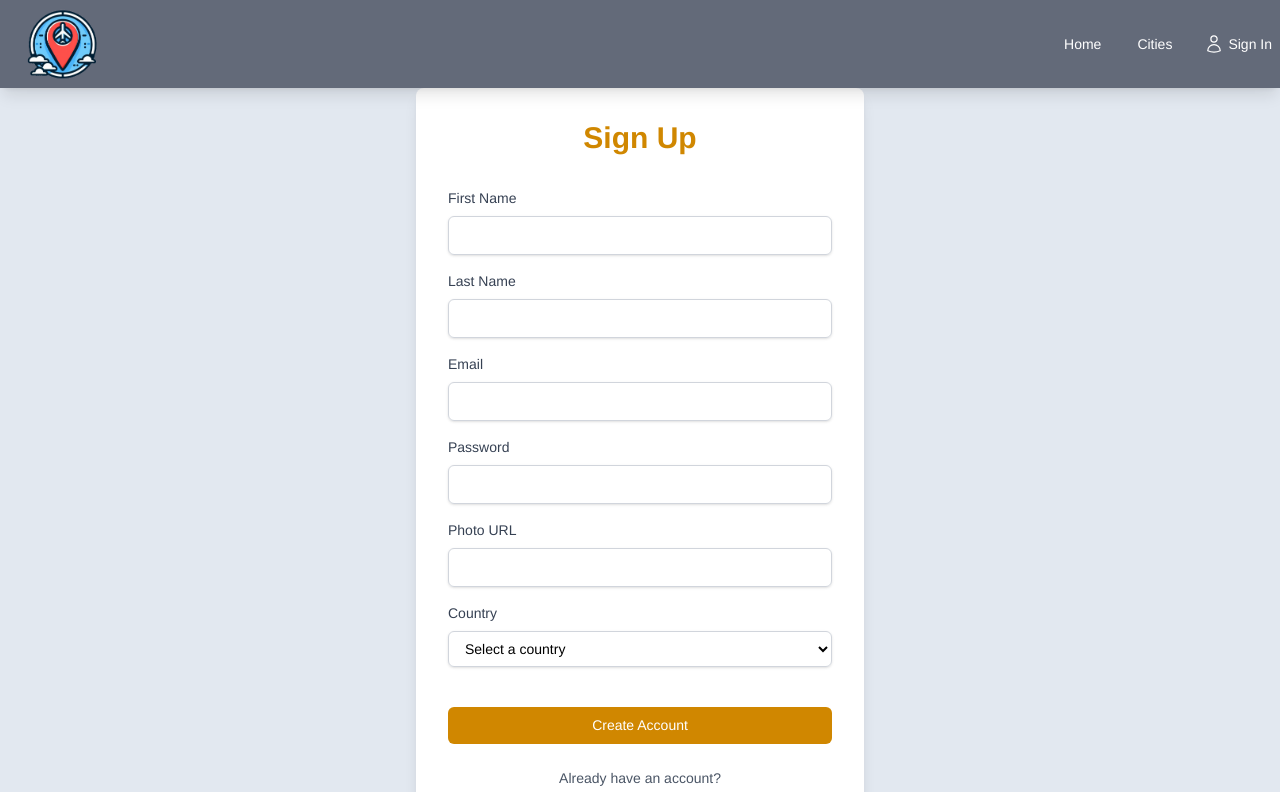
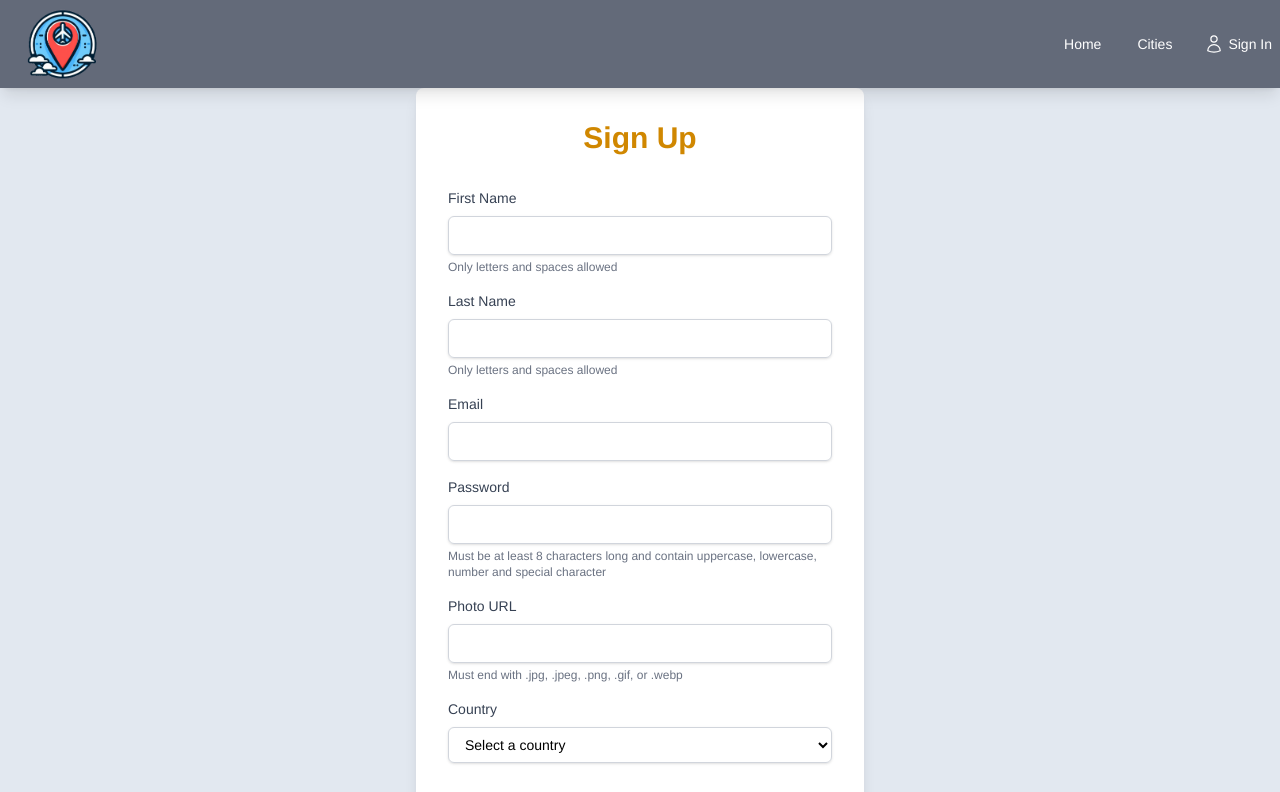
Before and after one commit to Riccamach29/mytinerary_RicardoCamacho, a React (Vite) app: page /signup in a window 1280 px wide. Shown: the top 792 px of the page. Built offline with nearby package versions, Linux system fonts and the light colour scheme.

Commit message:
Se agregan visualizacion de errores en el formulario

```diff
--- a/src/pages/SignUp.jsx
+++ b/src/pages/SignUp.jsx
@@ -36,6 +36,7 @@ const countries = [
   export default function SignUp() {
     const dispatch = useDispatch();
     const navigate = useNavigate();
+    const [errors, setErrors] = useState({});
     const [formData, setFormData] = useState({
       firstName: '',
       lastName: '',
@@ -55,8 +56,8 @@ const countries = [
 
   const handleSubmit = async (e) => {
     e.preventDefault();
+    setErrors({}); // Clear previous errors
 
-    // Concatenar nombre y apellido
     const userData = {
       name: `${formData.firstName} ${formData.lastName}`.trim(),
       email: formData.email,
@@ -68,9 +69,16 @@ const countries = [
     try {
       const result = await dispatch(signUp(userData)).unwrap();
       console.log('Usuario creado:', result);
-      navigate('/login'); // Redirigir al login después del registro exitoso
+      navigate('/login');
     } catch (error) {
       console.error('Error al crear usuario:', error);
+      if (error.errors) {
+        const errorMap = {};
+        error.errors.forEach(err => {
+          errorMap[err.path[0]] = err.message;
+        });
+        setErrors(errorMap);
+      }
     }
   };
 
@@ -91,9 +99,15 @@ const countries = [
               name="firstName"
               value={formData.firstName}
               onChange={handleChange}
-              className="w-full px-3 py-2 border border-gray-300 rounded-md shadow-sm focus:outline-none focus:ring-2 focus:ring-yellow-500 focus:border-yellow-500"
+              className={`w-full px-3 py-2 border rounded-md shadow-sm focus:outline-none focus:ring-2 focus:ring-yellow-500 focus:border-yellow-500 ${
+                errors.name ? 'border-red-500' : 'border-gray-300'
+              }`}
               required
             />
+            {errors.name && (
+              <p className="mt-1 text-sm text-red-600">{errors.name}</p>
+            )}
+            <p className="mt-1 text-xs text-gray-500">Only letters and spaces allowed</p>
           </div>
 
           <div>
@@ -105,9 +119,15 @@ const countries = [
               name="lastName"
               value={formData.lastName}
               onChange={handleChange}
-              className="w-full px-3 py-2 border border-gray-300 rounded-md shadow-sm focus:outline-none focus:ring-2 focus:ring-yellow-500 focus:border-yellow-500"
+              className={`w-full px-3 py-2 border rounded-md shadow-sm focus:outline-none focus:ring-2 focus:ring-yellow-500 focus:border-yellow-500 ${
+                errors.name ? 'border-red-500' : 'border-gray-300'
+              }`}
               required
             />
+            {errors.name && (
+              <p className="mt-1 text-sm text-red-600">{errors.name}</p>
+            )}
+            <p className="mt-1 text-xs text-gray-500">Only letters and spaces allowed</p>
           </div>
 
           <div>
@@ -119,9 +139,14 @@ const countries = [
               name="email"
               value={formData.email}
               onChange={handleChange}
-              className="w-full px-3 py-2 border border-gray-300 rounded-md shadow-sm focus:outline-none focus:ring-2 focus:ring-yellow-500 focus:border-yellow-500"
+              className={`w-full px-3 py-2 border rounded-md shadow-sm focus:outline-none focus:ring-2 focus:ring-yellow-500 focus:border-yellow-500 ${
+                errors.email ? 'border-red-500' : 'border-gray-300'
+              }`}
               required
             />
+            {errors.email && (
+              <p className="mt-1 text-sm text-red-600">{errors.email}</p>
+            )}
           </div>
 
           <div>
@@ -133,9 +158,17 @@ const countries = [
               name="password"
               value={formData.password}
               onChange={handleChange}
-              className="w-full px-3 py-2 border border-gray-300 rounded-md shadow-sm focus:outline-none focus:ring-2 focus:ring-yellow-500 focus:border-yellow-500"
+              className={`w-full px-3 py-2 border rounded-md shadow-sm focus:outline-none focus:ring-2 focus:ring-yellow-500 focus:border-yellow-500 ${
+                errors.password ? 'border-red-500' : 'border-gray-300'
+              }`}
               required
             />
+            {errors.password && (
+              <p className="mt-1 text-sm text-red-600">{errors.password}</p>
+            )}
+            <p className="mt-1 text-xs text-gray-500">
+              Must be at least 8 characters long and contain uppercase, lowercase, number and special character
+            </p>
           </div>
 
           <div>
@@ -147,9 +180,17 @@ const countries = [
               name="photoUrl"
               value={formData.photoUrl}
               onChange={handleChange}
-              className="w-full px-3 py-2 border border-gray-300 rounded-md shadow-sm focus:outline-none focus:ring-2 focus:ring-yellow-500 focus:border-yellow-500"
+              className={`w-full px-3 py-2 border rounded-md shadow-sm focus:outline-none focus:ring-2 focus:ring-yellow-500 focus:border-yellow-500 ${
+                errors.photo ? 'border-red-500' : 'border-gray-300'
+              }`}
               required
             />
+            {errors.photo && (
+              <p className="mt-1 text-sm text-red-600">{errors.photo}</p>
+            )}
+            <p className="mt-1 text-xs text-gray-500">
+              Must end with .jpg, .jpeg, .png, .gif, or .webp
+            </p>
           </div>
 
           <div>
```
